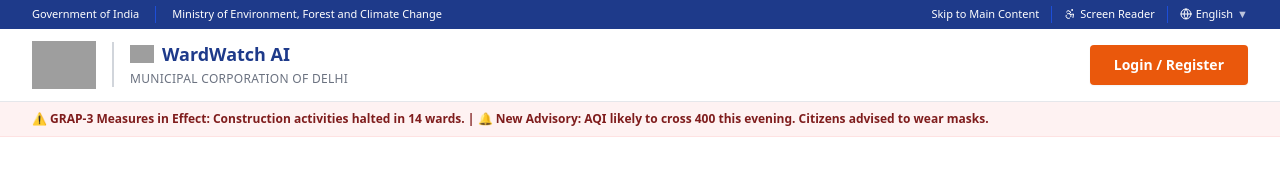
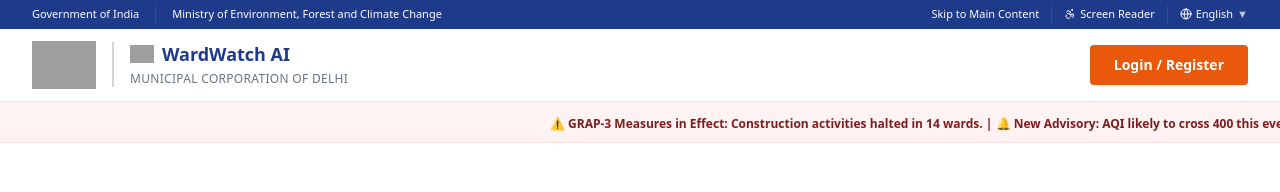
Before and after one commit to rajstories/Delhi_pollution_goverment_portal, a React (Vite) app: page / in a window 1280 px wide. Shown: the top 192 px of the page. Built offline with nearby package versions, Linux system fonts and the light colour scheme; no server answers; grey boxes are pictures that could not be loaded.

Commit message:
Fix marquee to animate consistently
Co-Authored-By: Warp <agent@warp.dev>

```diff
--- a/index.css
+++ b/index.css
@@ -3,3 +3,24 @@
 :root {
   color-scheme: light;
 }
+
+/* Simple marquee (Govt-style notice strip) */
+@keyframes ww-marquee {
+  0% {
+    transform: translateX(100%);
+  }
+  100% {
+    transform: translateX(-100%);
+  }
+}
+
+.ww-marquee {
+  overflow: hidden;
+}
+
+.ww-marquee__content {
+  display: inline-block;
+  white-space: nowrap;
+  will-change: transform;
+  animation: ww-marquee 24s linear infinite;
+}
```
